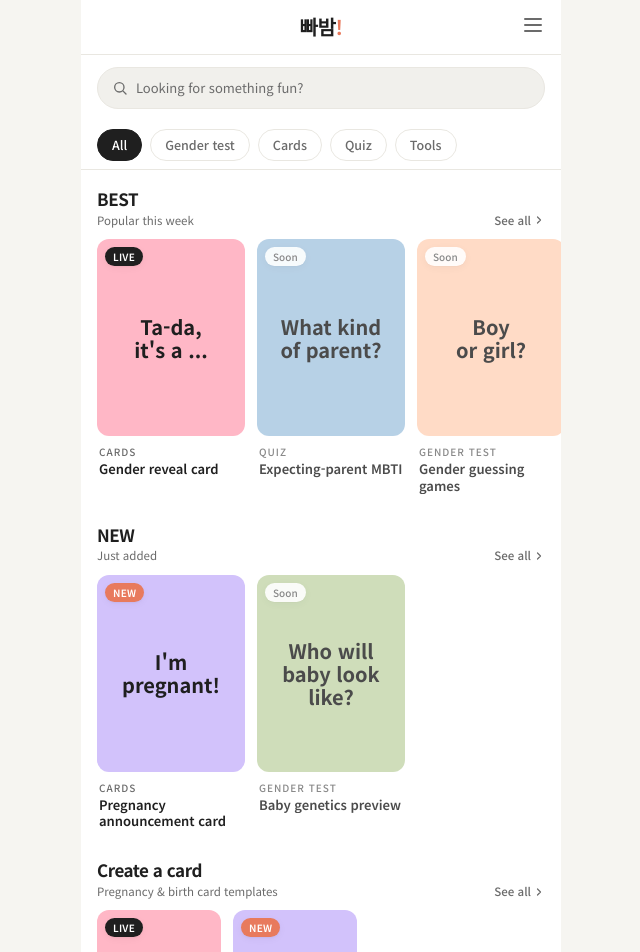
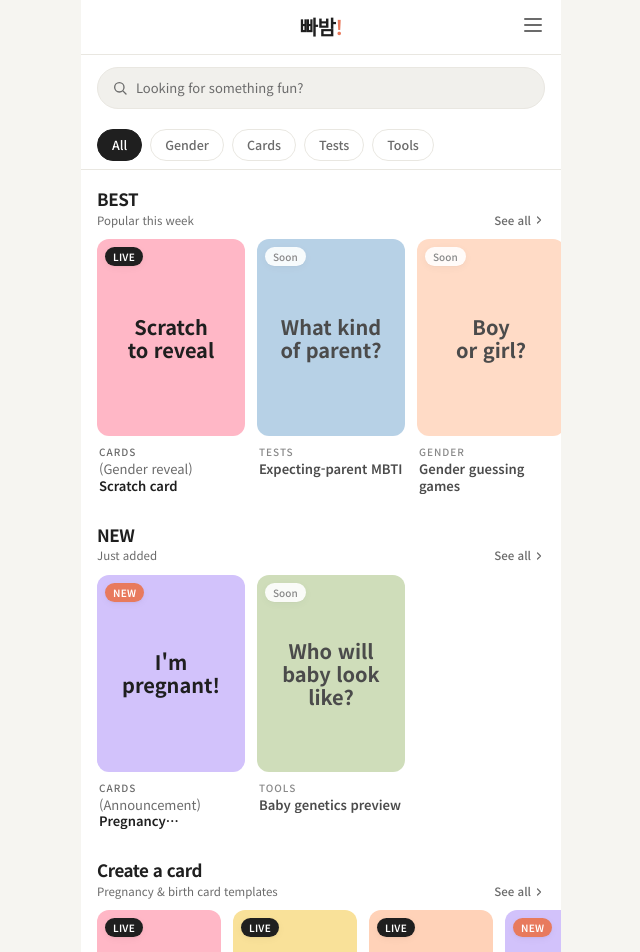
Before and after one commit to Anne-Hyeyeon/bbabam, a Next.js app: page /en in a window 1280 px wide. Shown: the top 952 px of the page, without its empty margins (319-959 px from the left). Built offline with nearby package versions, Linux system fonts and the light colour scheme.

Commit message:
feat(landing): split card templates into individual portal entries
- expose (젠더리빌) 스크래치/플립/봉투 as separate cards
- add (임밍아웃) prefix and rename chips (성별/테스트)
- add ?template= query links (wiring into /create is TODO)

```diff
--- a/src/app/[locale]/page.tsx
+++ b/src/app/[locale]/page.tsx
@@ -6,12 +6,15 @@ type SectionKey =
   | "genderQuiz"
   | "geneticsPredict"
   | "announceCard"
-  | "genderReveal"
+  | "cardGenderScratch"
+  | "cardGenderFlip"
+  | "cardGenderEnvelope"
   | "nameGenerator"
   | "parentMbti";
 
 type Category = "catGuess" | "catCards" | "catQuiz" | "catTools";
 type Palette = "peach" | "sage" | "lilac" | "butter" | "pink" | "blue";
+type PrefixKey = "genderReveal" | "announce";
 
 type SectionDef = {
   key: SectionKey;
@@ -19,17 +22,21 @@ type SectionDef = {
   status: "live" | "new" | "soon";
   category: Category;
   palette: Palette;
-  /** Future: Miricanvas-designed thumbnail URL. If present, replaces the phrase placeholder. */
+  /** Product line prefix (e.g. "젠더리빌", "임밍아웃"). Shown as `(...)` before the title. */
+  prefix?: PrefixKey;
+  /** Future: Miricanvas-designed thumbnail URL. Replaces the phrase placeholder. */
   imageUrl?: string;
 };
 
 const SECTIONS: Record<SectionKey, SectionDef> = {
-  genderReveal:    { key: "genderReveal",    href: "/create", status: "live", category: "catCards", palette: "pink" },
-  announceCard:    { key: "announceCard",    href: "/create", status: "new",  category: "catCards", palette: "lilac" },
-  genderQuiz:      { key: "genderQuiz",      href: null,      status: "soon", category: "catGuess", palette: "peach" },
-  geneticsPredict: { key: "geneticsPredict", href: null,      status: "soon", category: "catGuess", palette: "sage" },
-  nameGenerator:   { key: "nameGenerator",   href: null,      status: "soon", category: "catTools", palette: "butter" },
-  parentMbti:      { key: "parentMbti",      href: null,      status: "soon", category: "catQuiz",  palette: "blue" },
+  cardGenderScratch:  { key: "cardGenderScratch",  href: "/create?template=scratch",  status: "live", category: "catCards", palette: "pink",   prefix: "genderReveal" },
+  cardGenderFlip:     { key: "cardGenderFlip",     href: "/create?template=flip",     status: "live", category: "catCards", palette: "butter", prefix: "genderReveal" },
+  cardGenderEnvelope: { key: "cardGenderEnvelope", href: "/create?template=envelope", status: "live", category: "catCards", palette: "peach",  prefix: "genderReveal" },
+  announceCard:       { key: "announceCard",       href: "/create",                   status: "new",  category: "catCards", palette: "lilac",  prefix: "announce" },
+  genderQuiz:         { key: "genderQuiz",         href: null,                        status: "soon", category: "catGuess", palette: "peach" },
+  geneticsPredict:    { key: "geneticsPredict",    href: null,                        status: "soon", category: "catTools", palette: "sage" },
+  nameGenerator:      { key: "nameGenerator",      href: null,                        status: "soon", category: "catTools", palette: "butter" },
+  parentMbti:         { key: "parentMbti",         href: null,                        status: "soon", category: "catQuiz",  palette: "blue" },
 };
 
 const POSTER_BG: Record<Palette, string> = {
@@ -49,9 +56,9 @@ const CHIPS: { key: "all" | Category }[] = [
   { key: "catTools" },
 ];
 
-const BEST_KEYS: SectionKey[] = ["genderReveal", "parentMbti", "genderQuiz", "nameGenerator"];
+const BEST_KEYS: SectionKey[] = ["cardGenderScratch", "parentMbti", "genderQuiz", "nameGenerator"];
 const NEW_KEYS: SectionKey[] = ["announceCard", "geneticsPredict"];
-const CARDS_KEYS: SectionKey[] = ["genderReveal", "announceCard"];
+const CARDS_KEYS: SectionKey[] = ["cardGenderScratch", "cardGenderFlip", "cardGenderEnvelope", "announceCard"];
 const QUIZ_KEYS: SectionKey[] = ["parentMbti", "genderQuiz", "geneticsPredict"];
 
 function StatusBadge({ status, label }: { status: "live" | "new"; label: string }) {
@@ -71,12 +78,14 @@ function PosterCard({
   section,
   phrase,
   catLabel,
+  prefixLabel,
   size,
   t,
 }: {
   section: SectionDef;
   phrase: string;
   catLabel: string;
+  prefixLabel?: string;
   size: "lg" | "md";
   t: ReturnType<typeof useTranslations>;
 }) {
@@ -93,7 +102,6 @@ function PosterCard({
         isDisabled ? "opacity-80" : "hover:-translate-y-[2px]",
       ].join(" ")}
     >
-      {/* Poster */}
       <div
         className={[
           "relative w-full overflow-hidden rounded-[12px]",
@@ -103,11 +111,7 @@ function PosterCard({
       >
         {section.imageUrl ? (
           // eslint-disable-next-line @next/next/no-img-element
-          <img
-            src={section.imageUrl}
-            alt=""
-            className="h-full w-full object-cover"
-          />
+          <img src={section.imageUrl} alt="" className="h-full w-full object-cover" />
         ) : (
           <div className="flex h-full w-full items-center justify-center px-3">
             <p className="text-center text-[20px] font-bold leading-[1.15] text-[var(--color-ink)] whitespace-pre-line">
@@ -125,12 +129,14 @@ function PosterCard({
         )}
       </div>
 
-      {/* Meta under poster */}
       <div className="mt-2 px-0.5">
         <p className="text-[10px] font-medium uppercase tracking-[0.1em] text-[var(--color-ink-muted)]">
           {catLabel}
         </p>
         <h3 className="mt-0.5 text-[13px] font-semibold leading-tight text-[var(--color-ink)] line-clamp-2">
+          {prefixLabel && (
+            <span className="text-[var(--color-ink-muted)] font-normal">({prefixLabel}) </span>
+          )}
           {t(`sections.${section.key}.title`)}
         </h3>
       </div>
@@ -186,6 +192,7 @@ export default function PortalLandingPage() {
           section={s}
           phrase={t(`phrases.${k}`)}
           catLabel={t(`chips.${s.category}`)}
+          prefixLabel={s.prefix ? t(`prefix.${s.prefix}`) : undefined}
           size={size}
           t={t}
         />
@@ -246,7 +253,7 @@ export default function PortalLandingPage() {
           <ScrollRow>{render(CARDS_KEYS, "md")}</ScrollRow>
         </section>
 
-        {/* ------- 나는 어떤 부모? (Quiz) ------- */}
+        {/* ------- 나는 어떤 부모? ------- */}
         <section className="pt-6">
           <SectionHeader title={t("sectionQuiz")} sub={t("sectionQuizSub")} />
           <ScrollRow>{render(QUIZ_KEYS, "md")}</ScrollRow>
--- a/src/messages/en.json
+++ b/src/messages/en.json
@@ -7,9 +7,9 @@
     "searchPlaceholder": "Looking for something fun?",
     "chips": {
       "all": "All",
-      "catGuess": "Gender test",
+      "catGuess": "Gender",
       "catCards": "Cards",
-      "catQuiz": "Quiz",
+      "catQuiz": "Tests",
       "catTools": "Tools"
     },
     "sectionBest": "BEST",
@@ -24,15 +24,21 @@
     "comingSoon": "Soon",
     "new": "NEW",
     "live": "LIVE",
-    "catGuess": "Gender test",
+    "catGuess": "Gender",
     "catTools": "Tool",
     "catCards": "Card",
-    "catQuiz": "Quiz",
+    "catQuiz": "Test",
+    "prefix": {
+      "genderReveal": "Gender reveal",
+      "announce": "Announcement"
+    },
     "phrases": {
       "genderQuiz": "Boy\nor girl?",
       "geneticsPredict": "Who will\nbaby look like?",
       "announceCard": "I'm\npregnant!",
-      "genderReveal": "Ta-da,\nit's a ...",
+      "cardGenderScratch": "Scratch\nto reveal",
+      "cardGenderFlip": "Flip\nand ta-da!",
+      "cardGenderEnvelope": "Open the\nenvelope",
       "nameGenerator": "Find our\nnickname",
       "parentMbti": "What kind\nof parent?"
     },
@@ -49,9 +55,17 @@
         "title": "Pregnancy announcement card",
         "desc": "Share your surprise in a warm, special way"
       },
-      "genderReveal": {
-        "title": "Gender reveal card",
-        "desc": "Clear the game — then ta-da! The gender appears."
+      "cardGenderScratch": {
+        "title": "Scratch card",
+        "desc": "Scratch the foil to reveal the gender"
+      },
+      "cardGenderFlip": {
+        "title": "Card flip",
+        "desc": "Flip the card to see the gender"
+      },
+      "cardGenderEnvelope": {
+        "title": "Open envelope",
+        "desc": "Open the envelope to find a letter"
       },
       "nameGenerator": {
         "title": "Baby nickname generator",
--- a/src/messages/ko.json
+++ b/src/messages/ko.json
@@ -7,9 +7,9 @@
     "searchPlaceholder": "뭐 재밌는 거 없나?",
     "chips": {
       "all": "전체",
-      "catGuess": "성별 테스트",
+      "catGuess": "성별",
       "catCards": "카드",
-      "catQuiz": "진단",
+      "catQuiz": "테스트",
       "catTools": "도구"
     },
     "sectionBest": "BEST",
@@ -19,20 +19,26 @@
     "sectionCards": "카드 만들기",
     "sectionCardsSub": "임신·출산 축하 카드 템플릿",
     "sectionQuiz": "나는 어떤 부모?",
-    "sectionQuizSub": "자가진단·MBTI 모음",
+    "sectionQuizSub": "자가 테스트·MBTI 모음",
     "more": "더보기",
     "comingSoon": "준비중",
     "new": "NEW",
     "live": "LIVE",
-    "catGuess": "성별 테스트",
+    "catGuess": "성별",
     "catTools": "도구",
     "catCards": "카드",
-    "catQuiz": "진단",
+    "catQuiz": "테스트",
+    "prefix": {
+      "genderReveal": "젠더리빌",
+      "announce": "임밍아웃"
+    },
     "phrases": {
       "genderQuiz": "아들일까\n딸일까?",
       "geneticsPredict": "닮은 꼴\n누구?",
       "announceCard": "저 임신\n했어요!",
-      "genderReveal": "짜잔,\n성별 공개!",
+      "cardGenderScratch": "긁어서\n공개!",
+      "cardGenderFlip": "뒤집으면\n짜잔!",
+      "cardGenderEnvelope": "봉투 열어\n확인해봐",
       "nameGenerator": "우리 아기\n태명 짓기",
       "parentMbti": "나는 어떤\n엄마·아빠?"
     },
@@ -49,9 +55,17 @@
         "title": "임밍아웃 카드",
         "desc": "깜짝 임신 소식, 특별하게 알리기"
       },
-      "genderReveal": {
-        "title": "젠더리빌 카드",
-        "desc": "게임 깨면 짜잔! 성별이 나오는 카드"
+      "cardGenderScratch": {
+        "title": "스크래치 카드",
+        "desc": "은박을 긁으면 성별이 나타나요"
+      },
+      "cardGenderFlip": {
+        "title": "카드 뒤집기",
+        "desc": "카드를 뒤집으면 성별이 보여요"
+      },
+      "cardGenderEnvelope": {
+        "title": "봉투 열기",
+        "desc": "봉투를 열면 편지가 나와요"
       },
       "nameGenerator": {
         "title": "태명 생성기",
```
